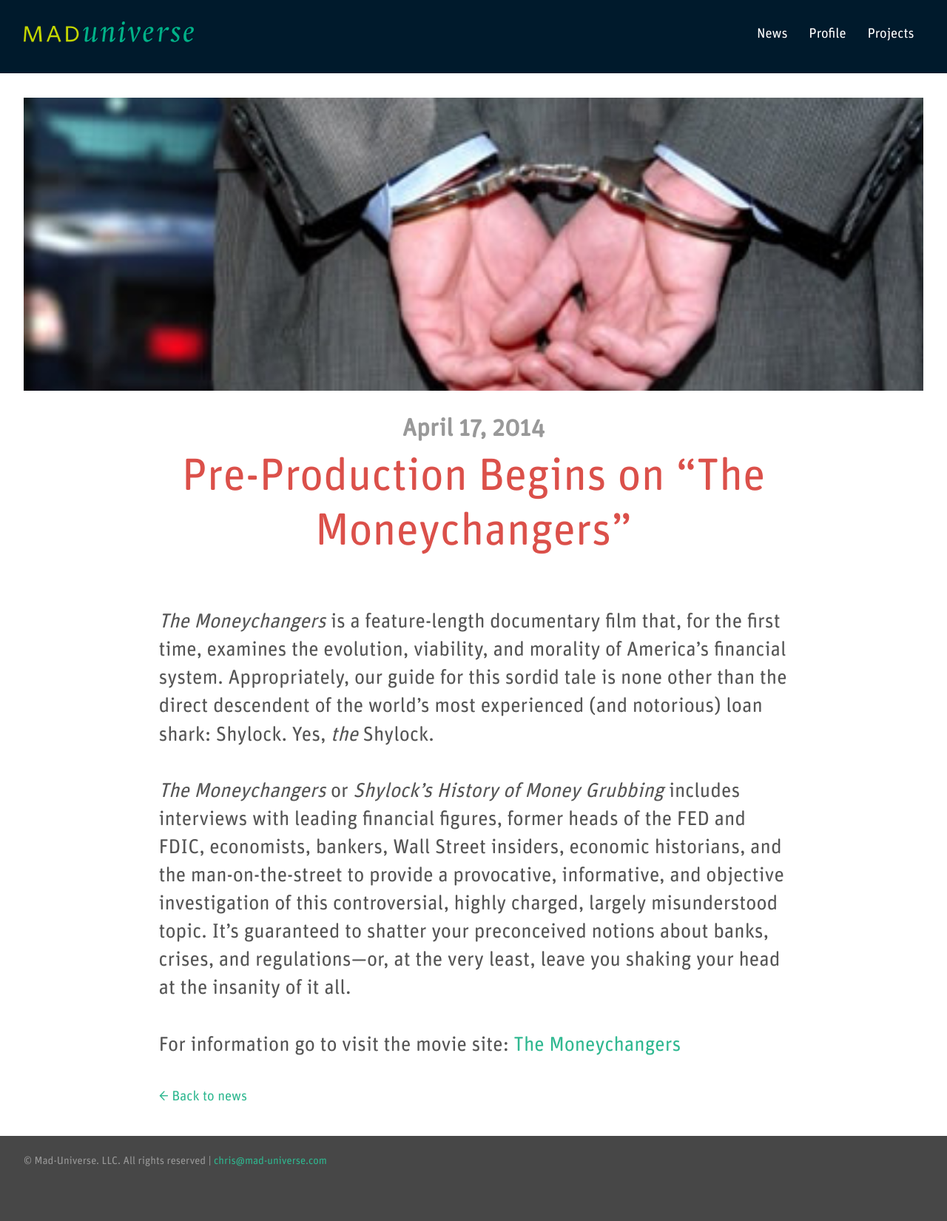
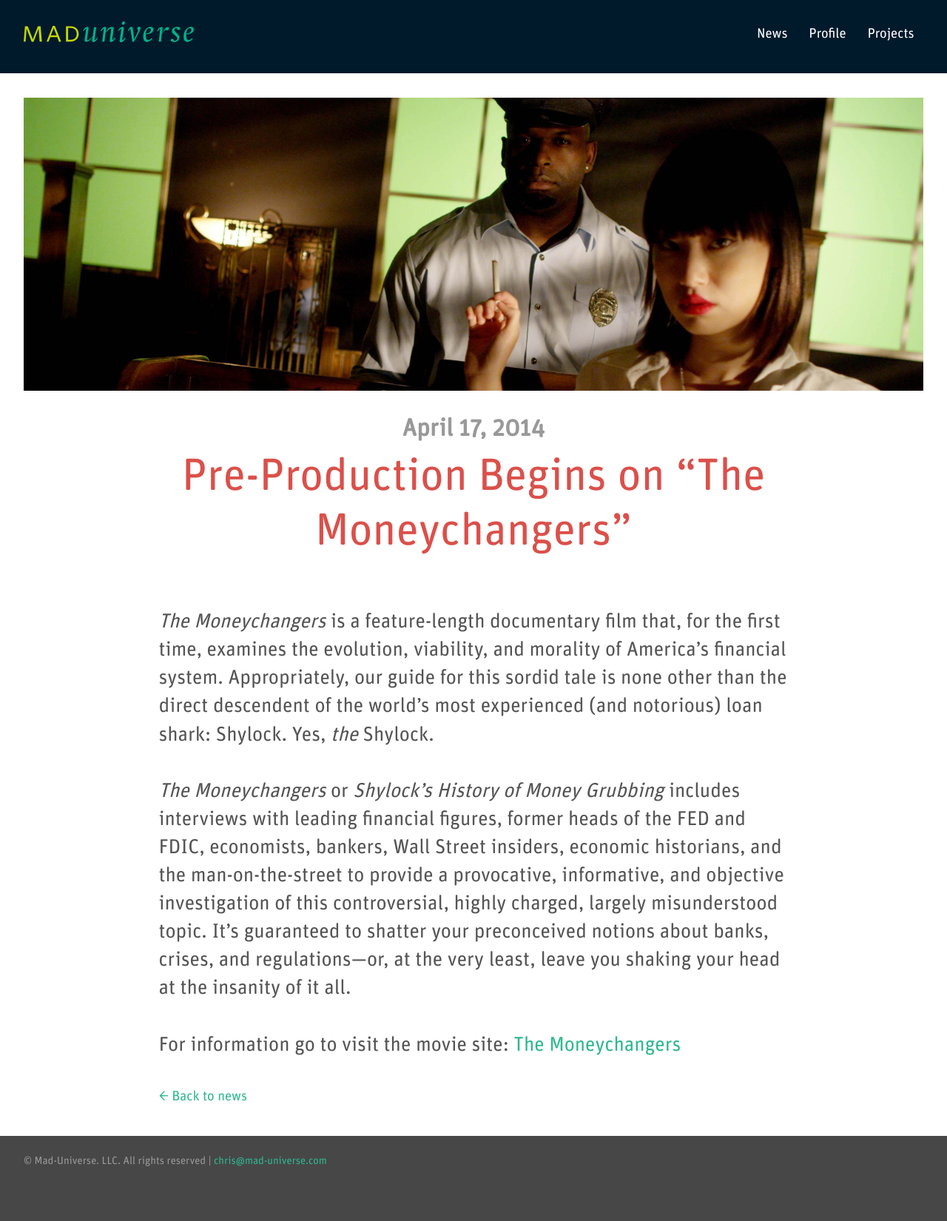
Before and after one commit to jsbarkema/mad-universe.com, a Jekyll site: the page built from _news/the-moneychangers-pre-production.markdown, in a window 1280 px wide. Shown: the whole page at 74% size. Built offline with Jekyll 4.4.1, drawn with Linux system fonts in a browser that asks for light colours.

Commit message:
Updated The Moneychangers Pre Production

```diff
--- a/_news/the-moneychangers-pre-production.markdown
+++ b/_news/the-moneychangers-pre-production.markdown
@@ -6,7 +6,7 @@ is_featured: false
 thumbnail: "/uploads/moneychangers1.jpg"
 color: dark_blue
 images:
-- path: "/uploads/moneychangers1.jpg"
+- path: "/uploads/moneychangers-large.jpg"
   name: moneychangers1
   header-type: news
   thumb: post-thumb
```
